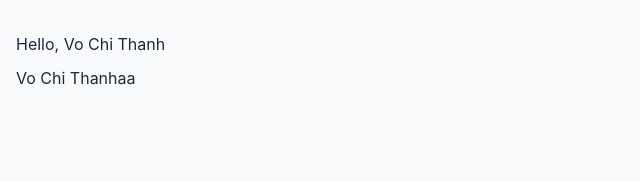
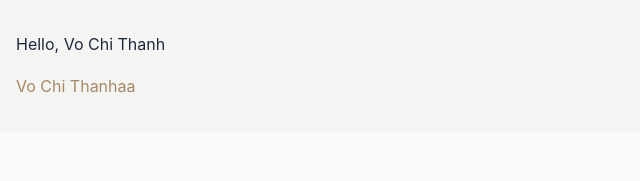
Before and after one commit to ThanhNeNha2/Bloomify-FE, a Nuxt app: page / in a window 1280 px wide. Shown: the top 181 px of the page, without its empty margins (0-640 px from the left). Built offline with nearby package versions, Linux system fonts and the light colour scheme.

Commit message:
Enhance code consistency by adding missing semicolons in index.vue and updating style properties for improved theming

```diff
--- a/pages/index.vue
+++ b/pages/index.vue
@@ -1,8 +1,8 @@
 <script>
 import {
   defineComponent,
-  ref,
-} from 'vue'
+  ref
+} from 'vue';
 import HomePageContext from './HomePageContext';
 
 
@@ -10,18 +10,18 @@ export default defineComponent({
   name: 'HomeView',
 
   setup () {
-    const displayNameRef = ref('Vo Chi Thanh')
+    const displayNameRef = ref('Vo Chi Thanh');
 
     const context = HomePageContext.create({
-      displayNameRef,
+      displayNameRef
     })
-      .setupComponent()
+      .setupComponent();
 
     return {
-      context,
-    }
-  },
-})
+      context
+    };
+  }
+});
 </script>
 
 <template>
@@ -38,6 +38,8 @@ export default defineComponent({
 
 <style scoped>
 .unit-home {
+  background-color: var(--background-color);
+
   padding-block: 1rem;
   padding-inline: 1rem;
 }
@@ -47,6 +49,6 @@ export default defineComponent({
 }
 
 .unit-home > .name {
-  margin-block-start: 0;
+  color: var(--color-brown);
 }
 </style>
```
